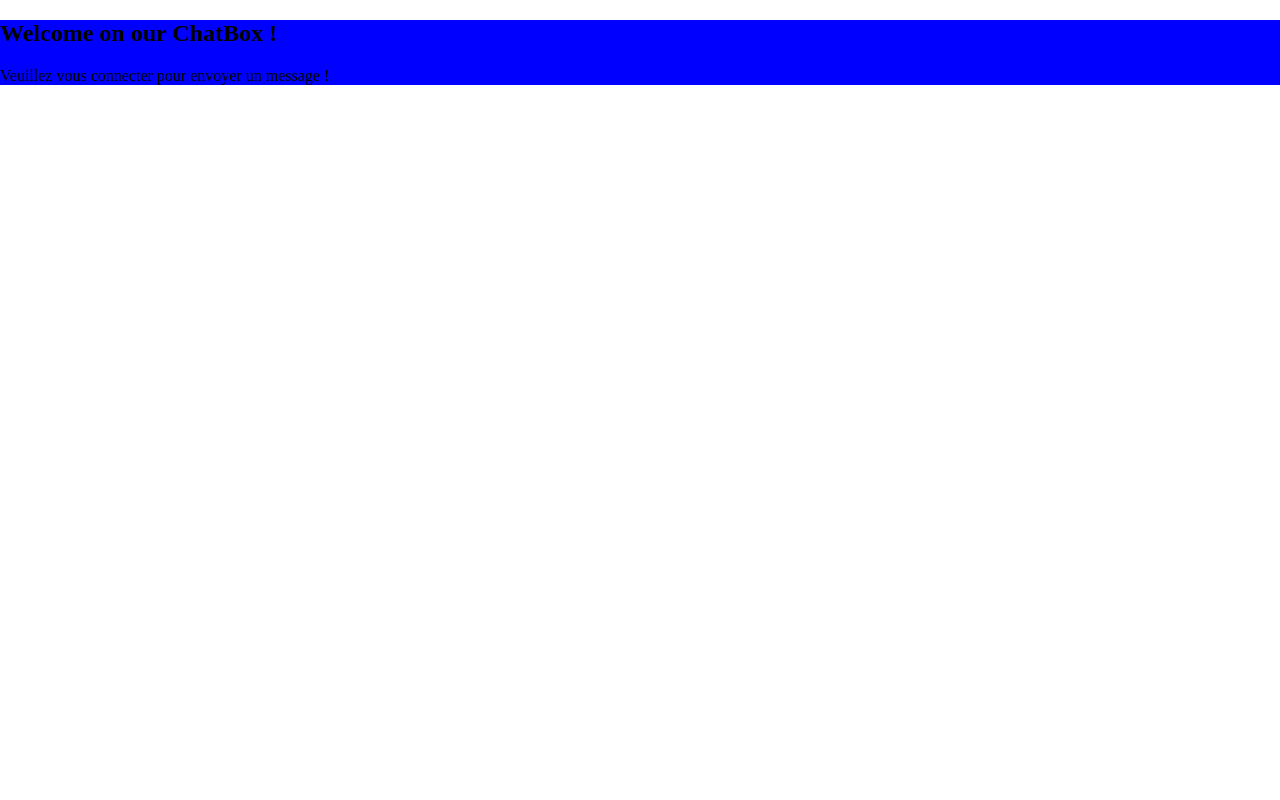
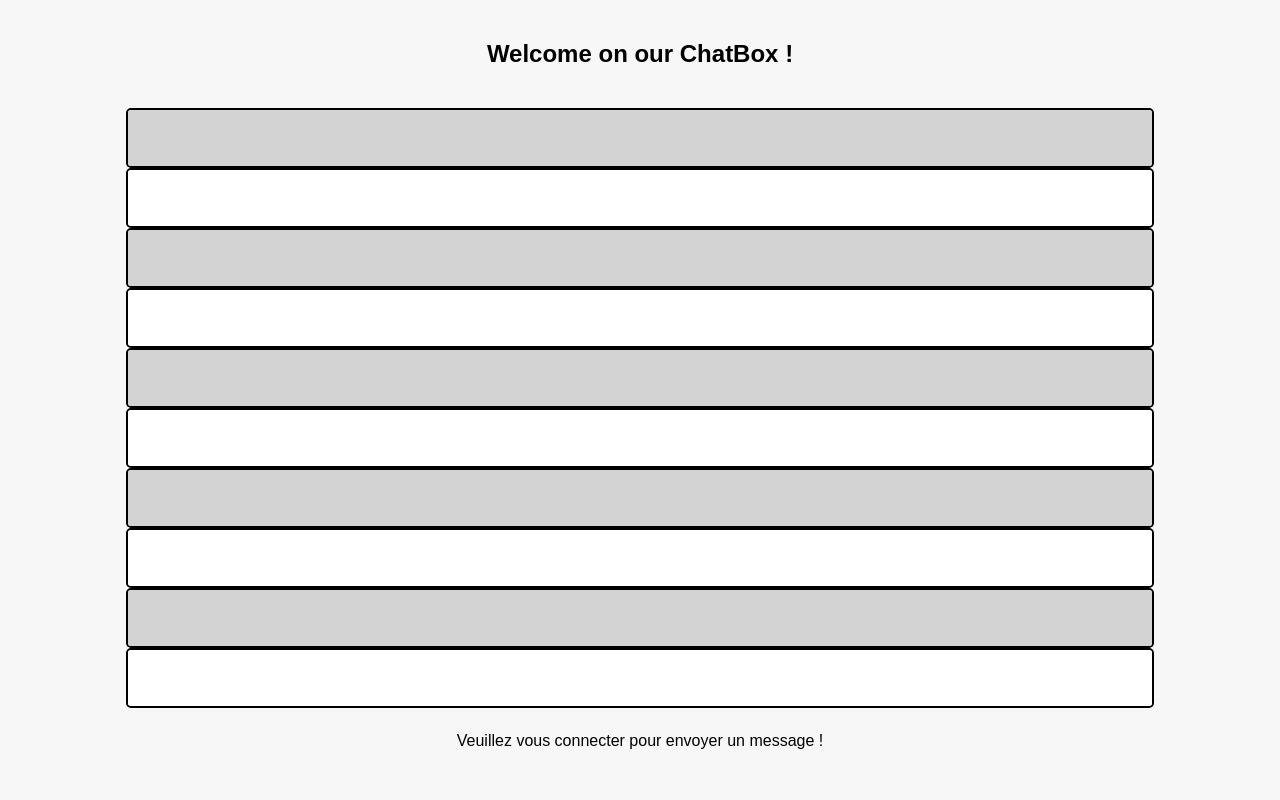
Before and after one commit to GjeloshajAntoine/Server-php, a PHP site: page / in a window 1280 px wide. Shown: the part 80-880 px from the top of the page. Before the commit the page ends 165 px from the top, so only its background shows below. Run offline with PHP 8.4, Linux system fonts and the light colour scheme; data that the repository does not hold is empty.

Commit message:
css chatbox

```diff
--- a/assets/css/chatbox_style.css
+++ b/assets/css/chatbox_style.css
@@ -1,7 +1,52 @@
-html, body{
+html, body {
   margin: 0;
-  padding: 0;
+  padding:0;
 }
-.main{
-  background-color: blue;
+.main {
+  width: 100%;
+  height: 100vh;
+  background-color: #F7F7F7;
+  font-family: sans-serif;
 }
+.main h2 {
+  margin: 0;
+  text-align: center;
+  padding: 5vh 0 5vh 0;
+}
+.box {
+  border: solid black 2px;
+  border-radius: 5px;
+  width: 80%;
+  margin: auto;
+
+  overflow: auto;
+}
+.white, .grey {
+  height: 7vh;
+}
+.white{
+  background-color: white;
+}
+.grey{
+  background-color: lightgrey;
+}
+form div {
+  text-align: center;
+  padding-top: 3vh;
+}
+.pseudo{
+  font-weight: bold;
+  float: left;
+  font-size: 1.2em;
+  padding-top: 1.5vh;
+  padding-left: 10px;
+}
+.date{
+  font-size: 0.7em;
+  float: right;
+  padding: 5px 5px 0 0;
+}
+.text{
+  padding-top: 2vh;
+  padding-left: 85px;
+}
--- a/views/chatbox.php
+++ b/views/chatbox.php
@@ -1,10 +1,12 @@
 <div class="main">
   <h2>Welcome on our ChatBox !</h2>
   <?php  for ($i=9; $i >=0 ; $i--) { ?>
-      <div class="cont">
+    <div class="box">
+      <?php if(($i%2)==0){ ?> <div class="white"> <?php } else { ?> <div class="grey"> <?php } ?>
+        <div class="pseudo"> <?php $pseudo = (isset($data[$i]['auteur'])) ? $data[$i]['auteur'].' :' : '' ; echo $pseudo; ?> </div>
         <div class="date"> <?php $dateEnvoi = (isset($data[$i]['dateEnvoi'])) ? $data[$i]['dateEnvoi'] : "" ; echo $dateEnvoi; ?> </div>
-        <div class="pseudo"> <?php $pseudo = (isset($data[$i]['pseudo'])) ? $data[$i]['pseudo'].' :' : '' ; echo $pseudo; ?> </div>
         <div class="text"> <?php $message = (isset($data[$i]['message'])) ? $data[$i]['message'] : '' ; echo $message; ?> </div>
+      </div>
     </div>
   <?php } ?>
   <form action="" method="post">
```
Lines whose indentation alone changed are shown as unchanged.
